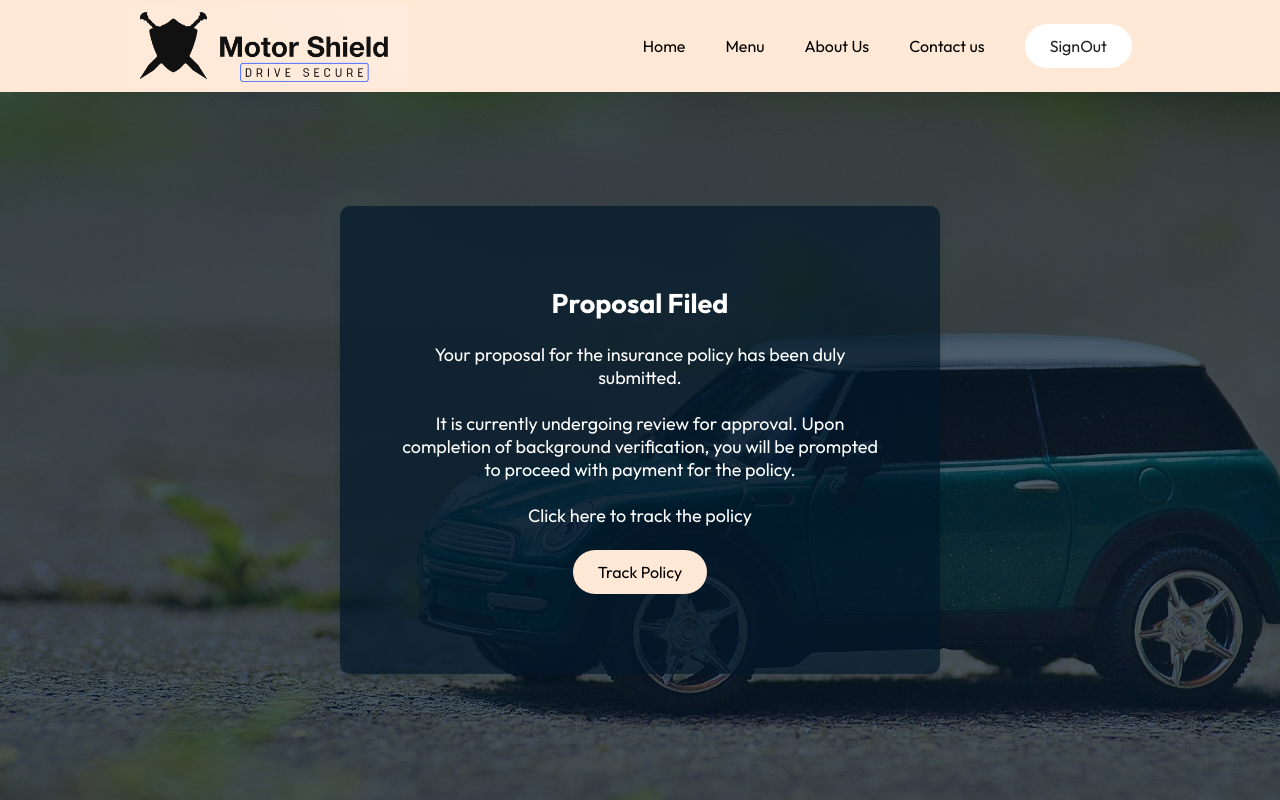
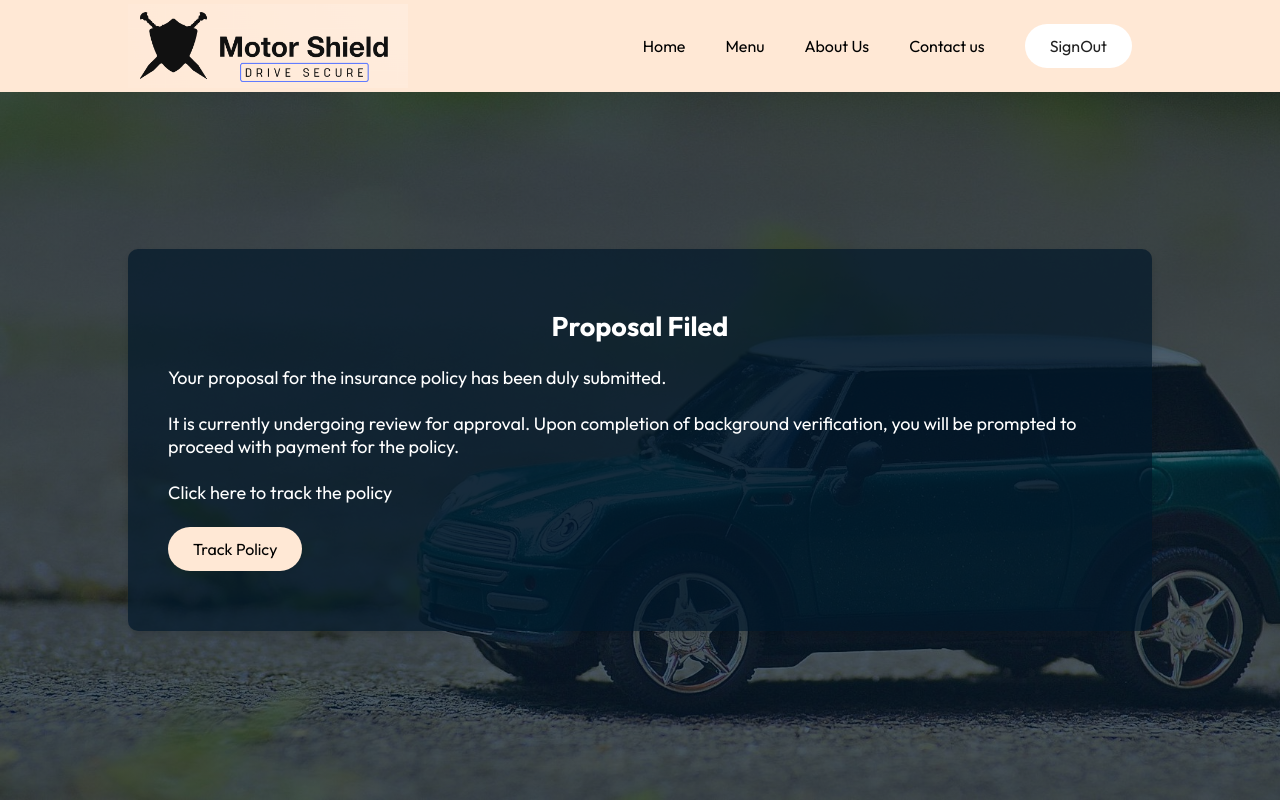
Before and after one commit to krishnalath99/MotorShield, a React (Vite) app: page /proposal-filed in a window 1280 px wide. Shown: the top 800 px of the page. Built offline with nearby package versions, Linux system fonts and the light colour scheme; sample sign-in values are in the browser's storage.

Commit message:
Implementing Code Resuability 2

```diff
--- a/src/Components/ClaimSubMenu/ClaimFiled.css
+++ /dev/null
@@ -1,15 +0,0 @@
-.claim-filed-page{
-  max-width: 600px;
-  margin: 0 auto;
-  margin-top: 80px;
-  padding: 60px 40px;
-  background-color: rgba(0, 23, 42, 0.7);
-  border-radius: 10px;
-  box-shadow: 0 4px 6px rgba(0, 0, 0, 0.1);
-  text-align: center;
-  font-size: large;
-}
-
-#h2{
-  text-align: center;
-}
--- a/src/Components/ClaimSubMenu/ClaimFiled.jsx
+++ b/src/Components/ClaimSubMenu/ClaimFiled.jsx
@@ -1,22 +1,15 @@
 import React from 'react'
-import { Link } from 'react-router-dom'
-import '../ClaimSubMenu/ClaimFiled.css'
+import MessagePage from '../../Pages/MessagePage/MessagePage'
 
 const ClaimFiled = () => {
-
   return (
-    <div className='claim-filed-page'>
-        <h2>Claimed Filed</h2>
-        <br/>
-        <p>Your submission for the claim against the insurance policy has been received and duly processed.</p>
-        <br/>
-        <p>"The claim details are presently undergoing thorough review for approval. Upon successful verification, we will process the claim."
-        </p>
-        <br/>
-        <p>Click here to track the claim</p>
-        <br/>
-        <Link to='/track-claim' className='btn light-btn'>Track Claim</Link>
-    </div>
+    <MessagePage
+      heading={"Claimed Filed"}
+      firstLine={"Your submission for the claim against the insurance policy has been received and duly processed."}
+      secondLine={"The claim details are presently undergoing thorough review for approval. Upon successful verification, we will process the claim."}
+      thirdLine={"Click here to track the claim :"}
+      linkTo={'/track-claim'}
+      buttonName={'Track Claim'}/>
   )
 }
 
--- a/src/Components/PolicySubMenu/ProposalFiled.jsx
+++ b/src/Components/PolicySubMenu/ProposalFiled.jsx
@@ -1,24 +1,16 @@
 import React from 'react'
-import { Link } from 'react-router-dom';
-import './ProposalFiled.css'
+import MessagePage from '../../Pages/MessagePage/MessagePage';
 
 const ProposalFiled = () => {
-    return (
-        <div className='proposal-message-page'>
-          <div className="proposal-message">
-            <h2>Proposal Filed</h2>
-            <br/>
-              <p>Your proposal for the insurance policy has been duly submitted.</p>
-              <br/>
-              <p>It is currently undergoing review for approval. Upon completion of background verification, you will be prompted to proceed with payment for the policy.
-            </p>
-            <br/>
-            <p>Click here to track the policy</p>
-            <br/>
-            <Link to='/track-policy' className='btn light-btn'>Track Policy</Link>
-          </div>
-        </div>
-      );
+  return (
+      <MessagePage
+        heading={"Proposal Filed"}
+        firstLine={"Your proposal for the insurance policy has been duly submitted."}
+        secondLine={"It is currently undergoing review for approval. Upon completion of background verification, you will be prompted to proceed with payment for the policy."}
+        thirdLine={"Click here to track the policy"}
+        linkTo={'/track-policy'}
+        buttonName={"Track Policy"} />
+    );
 }
 
 export default ProposalFiled
--- a/src/Components/PolicySubMenu/ProposalFiled.css
+++ b/src/Pages/MessagePage/MessagePage.css
@@ -1,13 +1,13 @@
-.proposal-message-page {
-  max-width: 600px;
-  margin: 0 auto;
+.filed-page{
   margin-top: 80px;
-  padding: 40px 20px;
+  padding: 60px 40px;
   background-color: rgba(0, 23, 42, 0.7);
   border-radius: 10px;
   box-shadow: 0 4px 6px rgba(0, 0, 0, 0.1);
+  text-align: left;
+  font-size: large;
 }
 
-.proposal-message {
+.filed-page h2 {
   text-align: center;
 }
--- /dev/null
+++ b/src/Pages/MessagePage/MessagePage.jsx
@@ -0,0 +1,21 @@
+import React from 'react'
+import { Link } from 'react-router-dom';
+import './MessagePage.css'
+
+const MessagePage = ({heading, firstLine, secondLine, thirdLine, linkTo, buttonName}) => {
+  return (
+    <div className='filed-page'>
+      <h2>{heading}</h2>
+      <br/>
+      <p>{firstLine}</p>
+      <br/>
+      <p>{secondLine}</p>
+      <br/>
+      <p>{thirdLine}</p>
+      <br/>
+      <Link to={linkTo} className='btn light-btn'>{buttonName}</Link>
+    </div>
+  );
+}
+
+export default MessagePage
```
